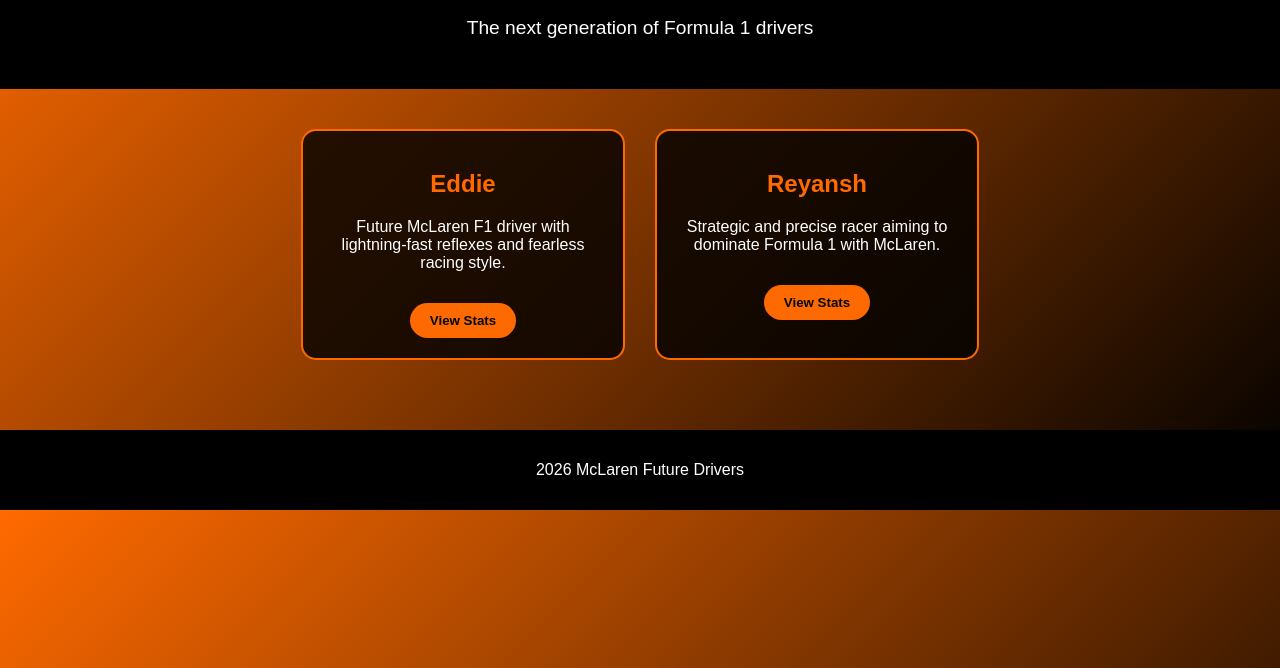
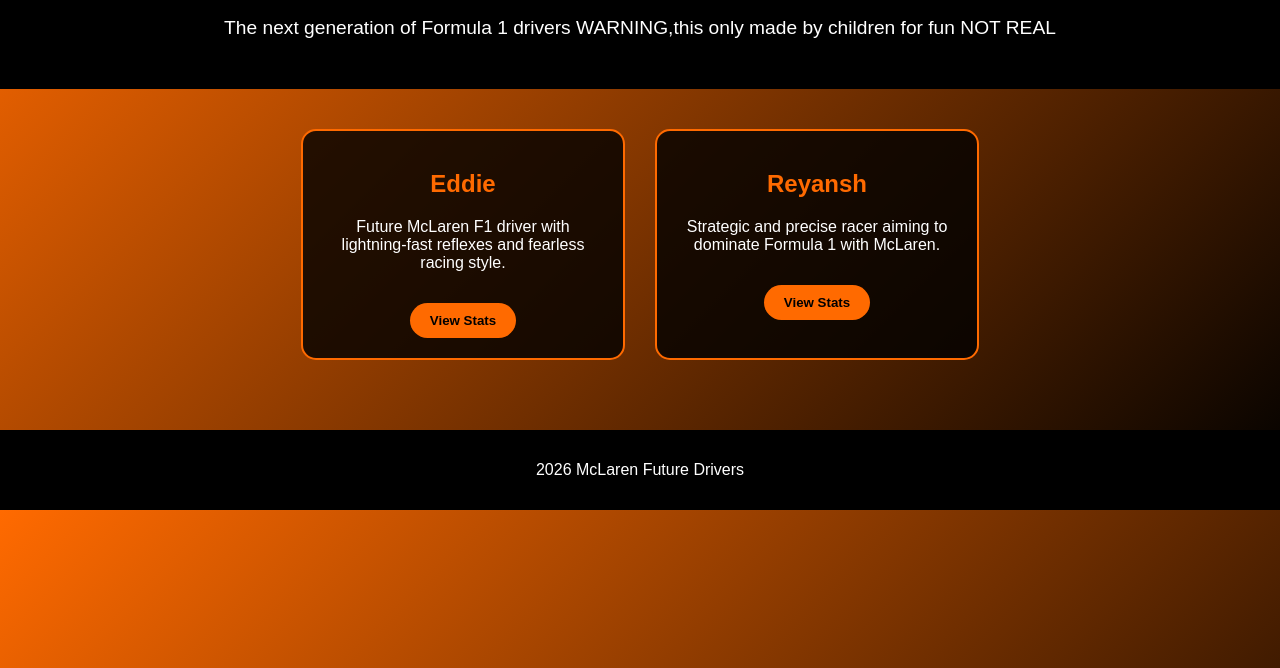
Before and after one commit to Thecoder098/Mclarens-future-drivers, a plain HTML site: page index.html in a window 1280 px wide. Shown: the part 132-800 px from the top of the page. Drawn offline with Linux system fonts and the light colour scheme.

Commit message:
Add warning message to header in index.html
Added a warning message to the introduction.

```diff
--- a/index.html
+++ b/index.html
@@ -9,7 +9,8 @@
 
   <header>
     <h1>McLaren F1 Future</h1>
-    <p>The next generation of Formula 1 drivers</p>
+    <p>The next generation of Formula 1 drivers
+    WARNING,this only made by children for fun NOT REAL</p>
   </header>
 
   <section class="drivers">
```
